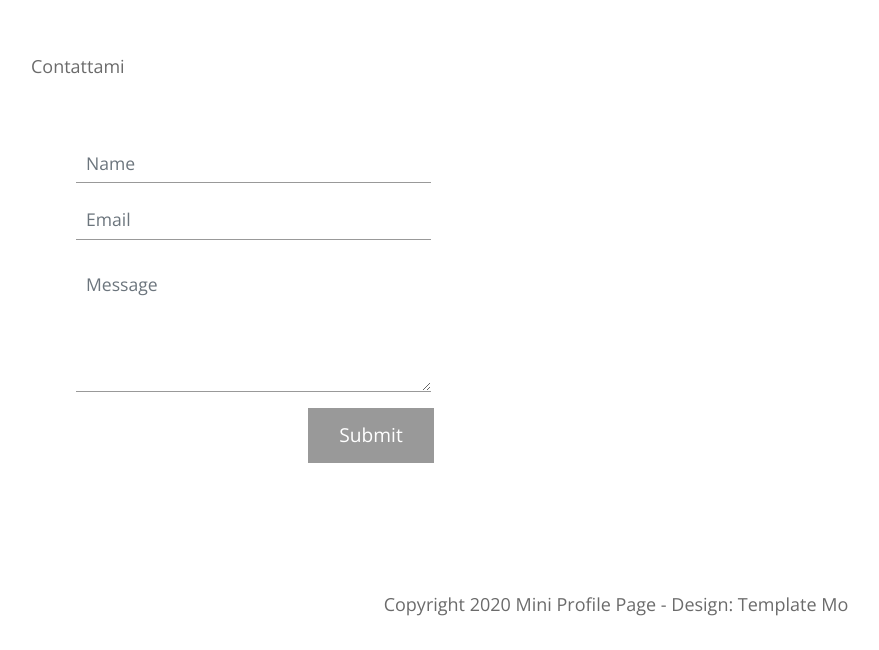
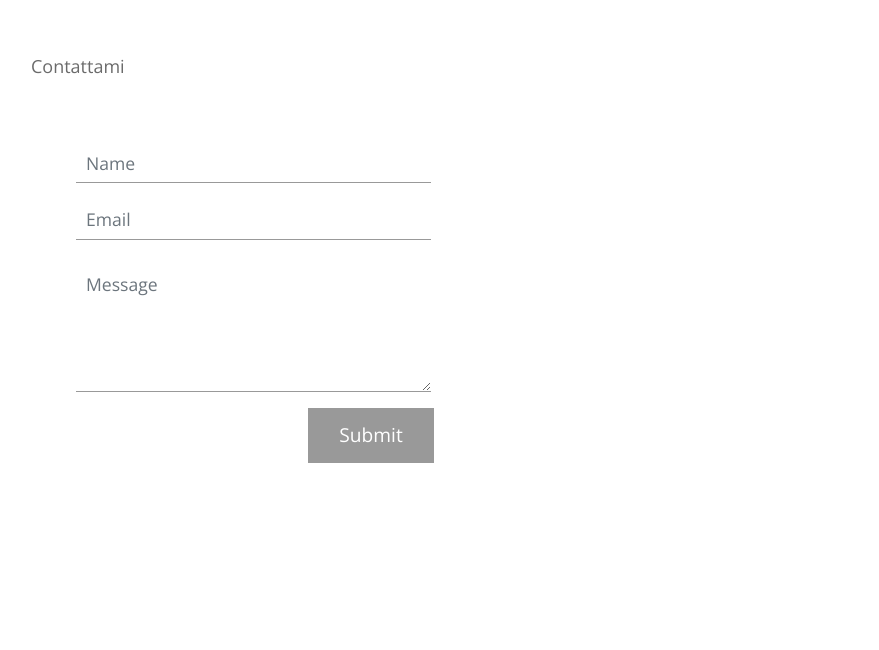
Before and after one commit to Mariusssssss/Mariusssssss.github.io, a plain HTML site: page Index.html in a window 1280 px wide. Shown: the part 2143-2793 px from the top of the page, without its empty margins (24-903 px from the left). After the commit the page ends 2745 px from the top, so only its background shows below. Drawn offline with nearby package versions, Linux system fonts and the light colour scheme.

Commit message:
modifica titolo

```diff
--- a/Index.html
+++ b/Index.html
@@ -8,7 +8,7 @@
     <link rel="stylesheet" href="css/all.min.css" />
     <link rel="stylesheet" href="css/bootstrap.min.css" />
     <link rel="stylesheet" href="css/templatemo-style.css" />
-    <title>CV Mario Giurlanda- Free Bootstrap CSS Template</title>
+    <title>CV Mario Giurlanda</title>
 
 <!--
 Mini Profile Template
@@ -227,10 +227,10 @@ https://templatemo.com/tm-530-mini-profile
         <!-- row -->
         <div class="row">
           <footer class="col-12">
-            <p class="text-center tm-copyright-text">
+            <!--<p class="text-center tm-copyright-text">
             Copyright 2020 Mini Profile Page
 
-            - Design: Template Mo</p>
+            - Design: Template Mo</p>-->
           </footer>
         </div>
       </div>
```
